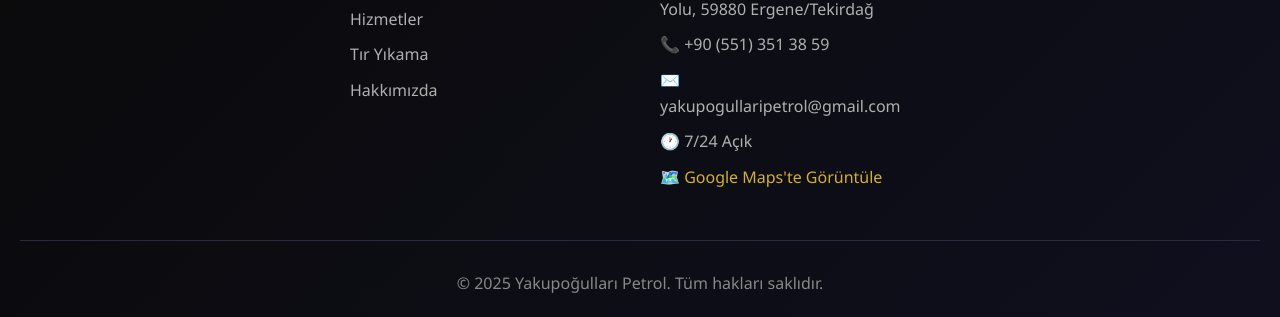
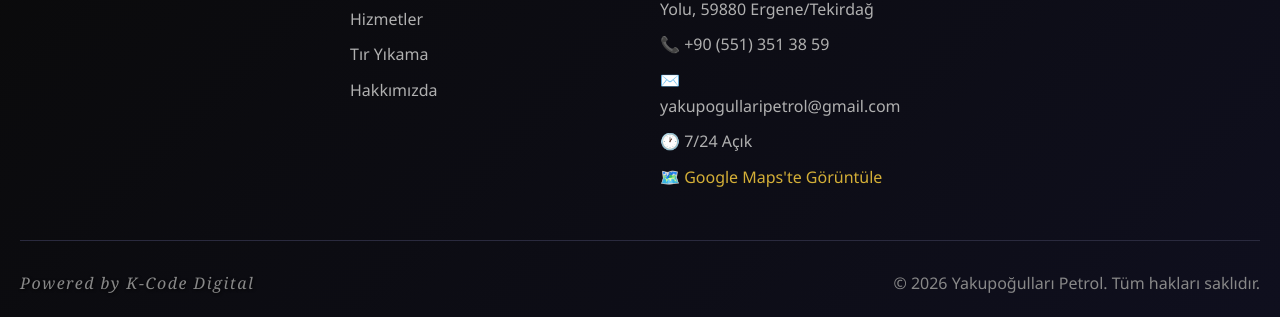
Before and after one commit to emirhan-kocyigit/Yakup-oullar-Petrol, a plain HTML site: page index.html in a window 1280 px wide. Shown: the part 6057-6374 px from the top of the page. Drawn offline with Linux system fonts and the light colour scheme.

Commit message:
Enhance footer layout and add K-Code Digital credit
Updated footer styles and added digital credit.

```diff
--- a/index.html
+++ b/index.html
@@ -1024,10 +1024,38 @@
         }
 
         .footer-bottom {
-            text-align: center;
+            display: flex;
+            justify-content: space-between;
+            align-items: center;
             padding-top: 30px;
             border-top: 1px solid #2a2a3e;
             color: #888;
+            flex-wrap: wrap;
+            gap: 15px;
+        }
+
+        .kocyigit-dijital {
+            font-family: 'Georgia', serif;
+            color:  #888;
+            font-size: 16px;
+            font-style: italic;
+            letter-spacing: 1.5px;
+            text-shadow: 1px 1px 3px rgba(0, 0, 0, 0.8);
+            transition: all 0.3s ease;
+            cursor: pointer;
+        }
+
+        .kocyigit-dijital:hover {
+            color: #c50c0c;
+            transform: scale(1.05);
+        }
+
+        @media (max-width: 768px) {
+            .footer-bottom {
+                flex-direction: column-reverse; /* Mobilde imza en altta dursun */
+                text-align: center;
+                justify-content: center;
+            }
         }
 
         /* Responsive Design */
@@ -1775,7 +1803,12 @@
             </div>
         </div>
         <div class="footer-bottom">
-            <p>&copy; 2025 Yakupoğulları Petrol. Tüm hakları saklıdır.</p>
+            <div class="kocyigit-dijital">
+                Powered by K-Code Digital
+            </div>
+            <div>
+                <p>&copy; 2026 Yakupoğulları Petrol. Tüm hakları saklıdır.</p>
+            </div>
         </div>
     </footer>
     <script>
```
